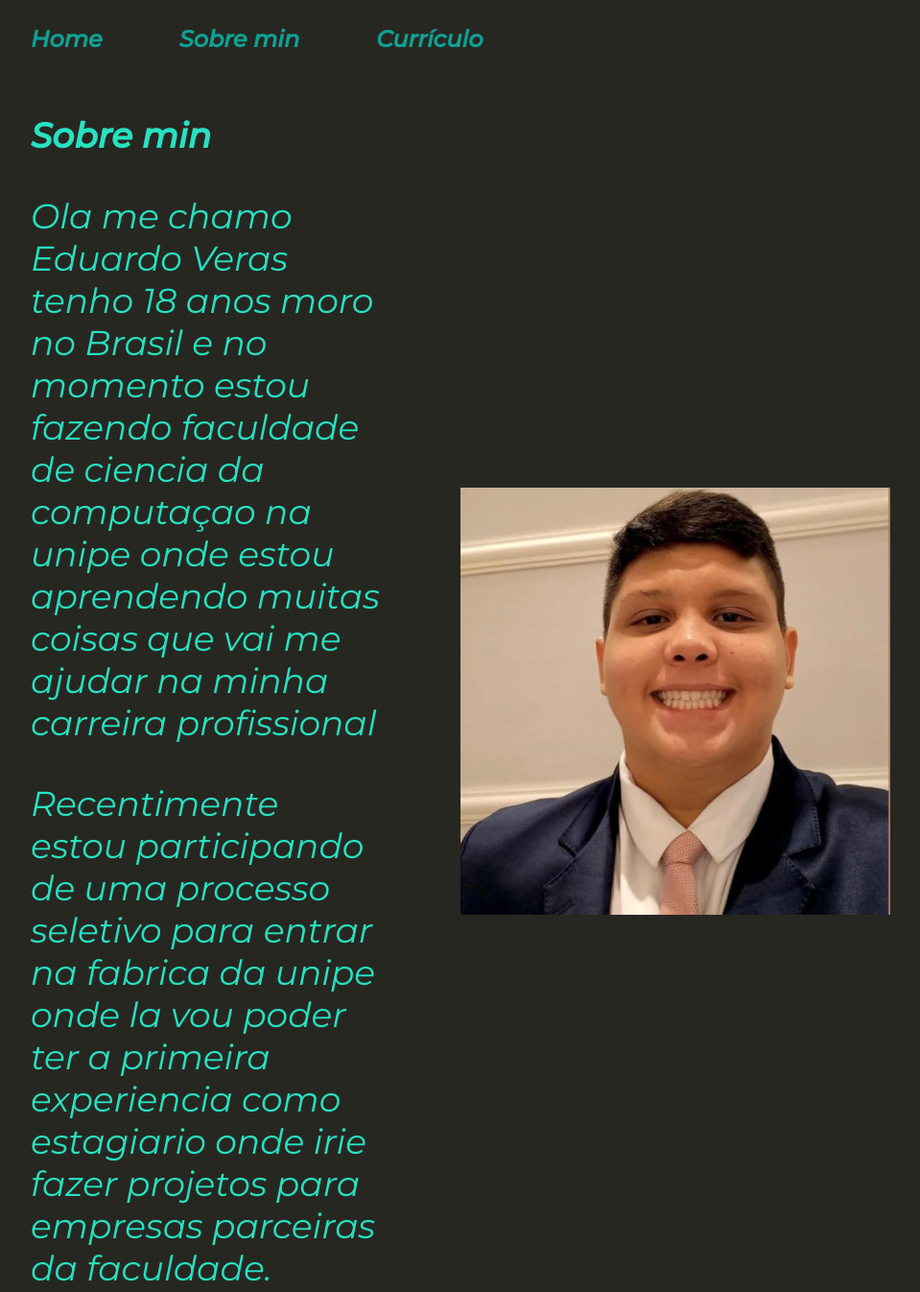
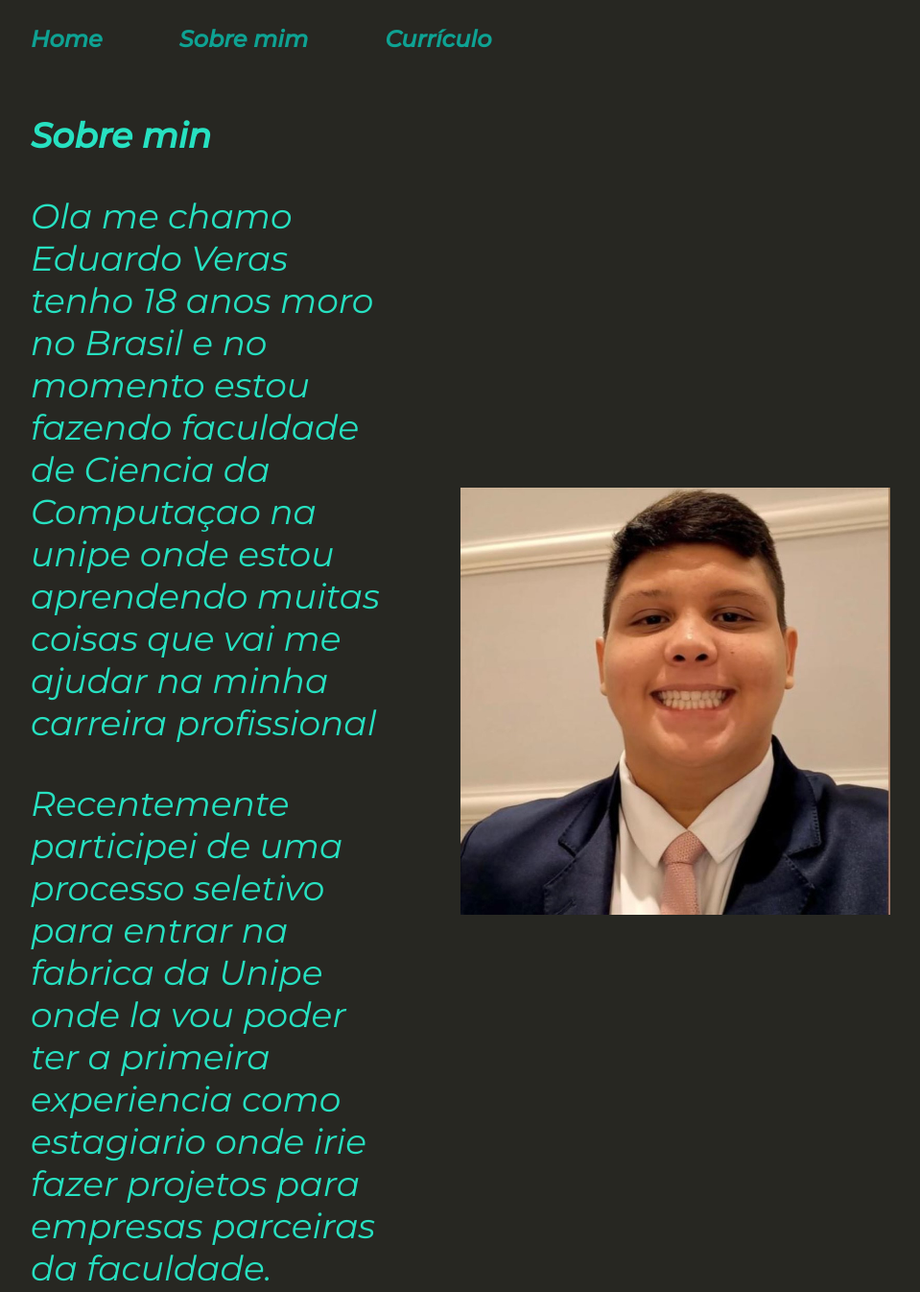
Before and after one commit to duduveras/portifolio, a plain HTML site: page about.html in a window 1280 px wide. Shown: the top 1346 px of the page at 96% size, without its empty margins (160-1119 px from the left). Drawn offline with Linux system fonts and the light colour scheme.

Commit message:
Update about.html

```diff
--- a/about.html
+++ b/about.html
@@ -11,7 +11,7 @@
     <header class="cabecalho">
         <nav class="cabecalho__menu">
             <a class="cabecalho__menu__link" href="index.html">Home</a>
-            <a class="cabecalho__menu__link" href="about.html">Sobre min</a>
+            <a class="cabecalho__menu__link" href="about.html">Sobre mim</a>
             <a class="cabecalho__menu__link" href="curriculo.html">Currículo</a>
           </nav>
     </header>
@@ -19,8 +19,8 @@
 <main class="apresentacao">
     <section class="apresentacao__conteudo">
         <h1 class="apresentacao__conteudo__titulo">Sobre min</h1>
-        <p class="apresentacao__conteudo__texto">Ola me chamo Eduardo Veras tenho 18 anos moro no Brasil e no momento estou fazendo faculdade de ciencia da computaçao na unipe onde estou aprendendo muitas coisas que vai me ajudar na minha carreira profissional</p>
-        <p class="apresentacao__conteudo__texto">Recentimente estou participando de uma processo seletivo para entrar na fabrica da unipe onde la vou poder ter a primeira experiencia como estagiario onde irie fazer projetos para empresas parceiras da faculdade. </p>
+        <p class="apresentacao__conteudo__texto">Ola me chamo Eduardo Veras tenho 18 anos moro no Brasil e no momento estou fazendo faculdade de Ciencia da Computaçao na unipe onde estou aprendendo muitas coisas que vai me ajudar na minha carreira profissional</p>
+        <p class="apresentacao__conteudo__texto">Recentemente participei de uma processo seletivo para entrar na fabrica da Unipe onde la vou poder ter a primeira experiencia como estagiario onde irie fazer projetos para empresas parceiras da faculdade. </p>
     </section>
     <img class="apresentacao__imagem" src="./assets/imagemeu.png" alt="Foto Ilustrativa">
 </main>
```
